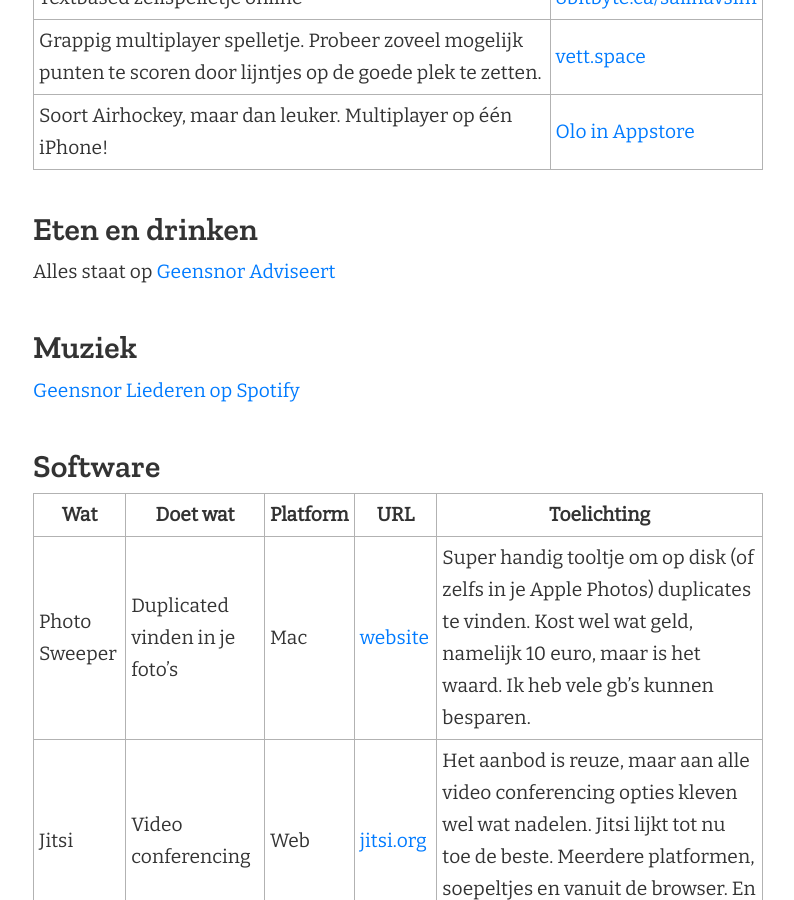
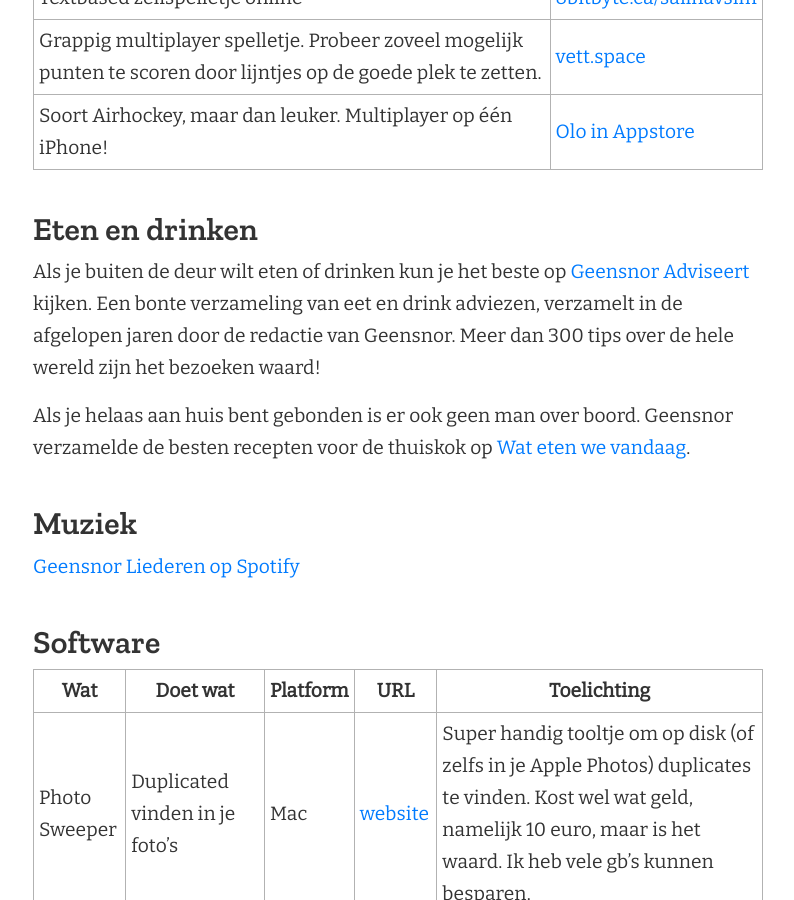
Before and after one commit to geensnor/geensnor.nl, a Jekyll site: the page built from pages/tips.md, in a window 1280 px wide and 900 px high, scrolled down 1491 px. Shown: the whole window, without its empty margins (242-1036 px from the left). Built offline with Jekyll 4.4.1, drawn with Linux system fonts in a browser that asks for light colours.

Commit message:
Tips update voor eten en drinken

```diff
--- a/pages/tips.md
+++ b/pages/tips.md
@@ -30,7 +30,9 @@
 
 
 ## Eten en drinken
-Alles staat op [Geensnor Adviseert](https://advies.geensnor.nl)
+Als je buiten de deur wilt eten of drinken kun je het beste op [Geensnor Adviseert](https://advies.geensnor.nl) kijken. Een bonte verzameling van eet en drink adviezen, verzamelt in de afgelopen jaren door de redactie van Geensnor. Meer dan 300 tips over de hele wereld zijn het bezoeken waard!
+
+Als je helaas aan huis bent gebonden is er ook geen man over boord. Geensnor verzamelde de besten recepten voor de thuiskok op [Wat eten we vandaag](https://geensnor.nl/watetenwevandaag/).
 
 ## Muziek
 [Geensnor Liederen op Spotify](https://open.spotify.com/playlist/2hNmcKMRceaxyCfF9jhBYy?si=YdmdWT1dRPmHauugxTxkYQ)
```
